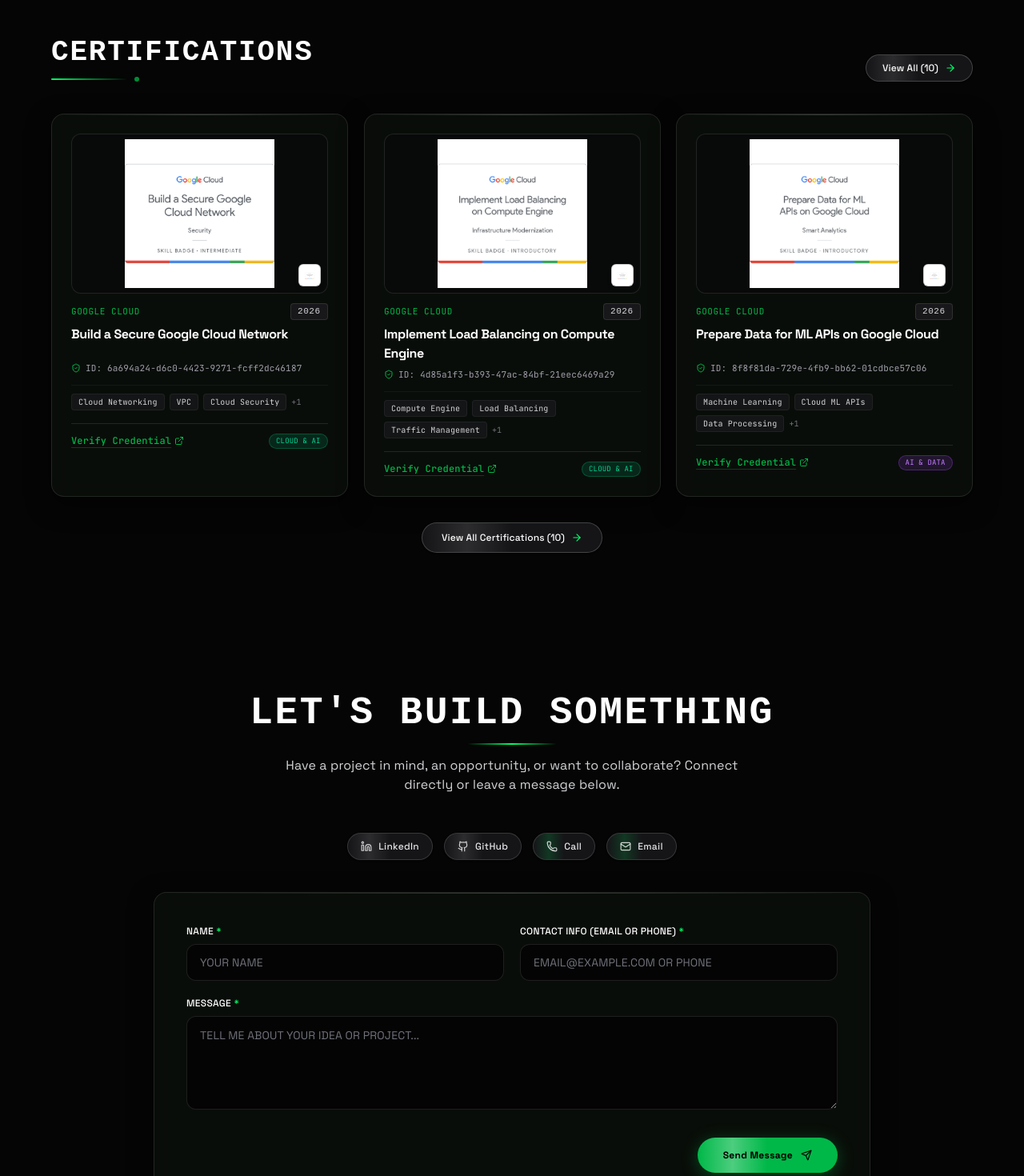
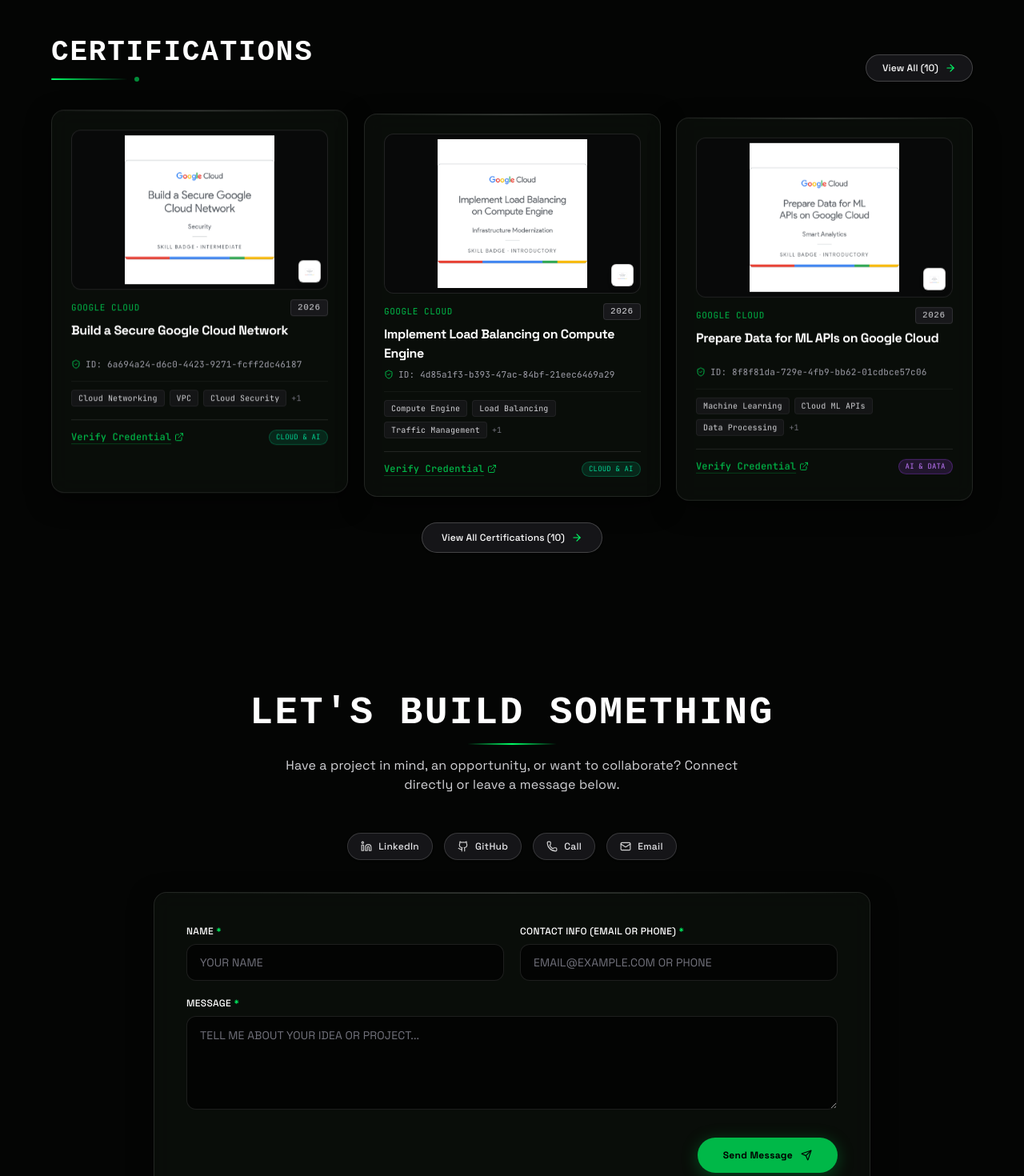
Before and after one commit to soutrikdutta/portfolio, a React (Vite) app: page / in a window 1280 px wide. Shown: the part 4120-5590 px from the top of the page at 80% size. Built offline with nearby package versions, Linux system fonts and the light colour scheme; a web font is replaced by a local one.

Commit message:
feat: Certifications, Contact with intact Google Docs webhook, and Footer

```diff
--- a/src/components/CertificationsPage.tsx
+++ b/src/components/CertificationsPage.tsx
@@ -45,7 +45,6 @@
             onClick={onBack}
             className="relative overflow-hidden inline-flex items-center gap-2 px-5 py-2.5 rounded-full bg-zinc-900/90 hover:bg-zinc-800 border border-white/15 hover:border-[#00b848]/60 text-xs font-space text-zinc-200 hover:text-white transition-all duration-300 group cursor-pointer shadow-sm hover:shadow-[0_0_15px_rgba(0,184,72,0.3)] hover:scale-105 active:scale-95 tracking-wide"
           >
-            <span className="pointer-events-none absolute inset-0 w-1/2 h-full bg-gradient-to-r from-transparent via-white/10 to-transparent animate-shimmer-sweep" />
             <ArrowLeft className="w-4 h-4 text-[#00ff66] relative z-10 group-hover:-translate-x-1 transition-transform" />
             <span className="relative z-10 font-medium">Return to Portfolio</span>
           </button>
@@ -265,7 +264,7 @@
         <FullscreenLightbox
           isOpen={!!fullscreenCert}
           onClose={() => setFullscreenCert(null)}
-          images={[fullscreenCert.certificateUrl || fullscreenCert.imageUrl]}
+          images={[fullscreenCert.certificateUrl || fullscreenCert.imageUrl || '']}
           title={fullscreenCert.title}
           subtitle={`${fullscreenCert.issuer} · Credential ID: ${fullscreenCert.credentialId}`}
           verifyUrl={fullscreenCert.verifyUrl}
--- a/src/components/CertificationsSection.tsx
+++ b/src/components/CertificationsSection.tsx
@@ -1,10 +1,11 @@
-import React, { useState, useEffect } from 'react';
-import { motion, AnimatePresence } from 'motion/react';
+import React, { useState, useEffect, useRef } from 'react';
+import { motion, AnimatePresence, useScroll, useSpring, useTransform } from 'motion/react';
 import { ArrowRight, ExternalLink, ShieldCheck, ArrowUpRight, X, Maximize2 } from 'lucide-react';
 import { FluxCard } from './FluxCard';
 import { GlyphDecryptText } from './GlyphDecryptText';
 import { FullscreenLightbox } from './FullscreenLightbox';
 import { PORTFOLIO_DATA, Certification } from '../data/portfolioData';
+import { useScrollDirection } from '../hooks/useScrollAnimation';
 
 interface CertificationsSectionProps {
   onViewAllCertifications: () => void;
@@ -17,6 +18,20 @@
   const previewCerts = certifications.slice(0, 3);
   const [selectedCert, setSelectedCert] = useState<Certification | null>(null);
   const [fullscreenCert, setFullscreenCert] = useState<Certification | null>(null);
+
+  const sectionRef = useRef<HTMLDivElement>(null);
+  const direction = useScrollDirection();
+
+  // Continuous bi-directional scroll parallax
+  const { scrollYProgress } = useScroll({
+    target: sectionRef,
+    offset: ['start end', 'end start'],
+  });
+  const smoothProgress = useSpring(scrollYProgress, { stiffness: 180, damping: 26 });
+  const cert1Float = useTransform(smoothProgress, [0, 1], [-10, 10]);
+  const cert3Float = useTransform(smoothProgress, [0, 1], [10, -10]);
+
+  const offset = direction === 'down' ? 30 : -30;
 
   // Safely ensure body scroll is unlocked whenever modals close
   useEffect(() => {
@@ -38,13 +53,13 @@
   }, [selectedCert]);
 
   return (
-    <section id="certifications" className="py-20 px-6 relative">
+    <section ref={sectionRef} id="certifications" className="py-20 px-6 relative">
       <div className="max-w-6xl mx-auto">
         {/* Section Header */}
         <motion.div
-          initial={{ opacity: 0, y: 24 }}
+          initial={{ opacity: 0, y: offset }}
           whileInView={{ opacity: 1, y: 0 }}
-          viewport={{ once: false, amount: 0.15 }}
+          viewport={{ once: false, amount: 0.1 }}
           transition={{ duration: 0.6, ease: [0.16, 1, 0.3, 1] }}
           className="flex flex-col sm:flex-row sm:items-end justify-between gap-4 mb-10"
         >
@@ -69,22 +84,22 @@
             onClick={onViewAllCertifications}
             className="relative overflow-hidden px-4 sm:px-5 py-2 rounded-full bg-zinc-900/90 hover:bg-zinc-800 border border-white/20 hover:border-[#00b848]/60 hover:text-[#00ff66] text-white text-xs font-space font-medium flex items-center gap-2 transition-all duration-300 self-start sm:self-auto group cursor-pointer shadow-sm hover:shadow-[0_0_20px_rgba(0,184,72,0.25)] hover:scale-105 active:scale-95"
           >
-            <span className="pointer-events-none absolute inset-0 w-1/2 h-full bg-gradient-to-r from-transparent via-white/10 to-transparent animate-shimmer-sweep" />
             <span className="relative z-10">View All ({certifications.length})</span>
             <ArrowRight className="w-3.5 h-3.5 relative z-10 group-hover:translate-x-1 text-[#00ff66] transition-transform" />
           </button>
         </motion.div>
 
-        {/* Compact Cards Grid for 3 certifications max */}
+        {/* Compact Cards Grid for 3 certifications max with Bi-directional Float */}
         <div className="grid grid-cols-1 sm:grid-cols-2 lg:grid-cols-3 gap-4 sm:gap-5">
           {previewCerts.map((cert, idx) => (
             <motion.div
               key={cert.id}
-              initial={{ opacity: 0, y: 20 }}
-              whileInView={{ opacity: 1, y: 0 }}
-              whileHover={{ y: -5, transition: { duration: 0.2, ease: 'easeOut' } }}
-              viewport={{ once: false, amount: 0.08 }}
-              transition={{ duration: 0.5, delay: idx * 0.08, ease: [0.22, 1, 0.36, 1] }}
+              style={{ y: idx === 0 ? cert1Float : idx === 2 ? cert3Float : undefined }}
+              initial={{ opacity: 0, y: offset, rotate: idx === 0 ? -1.5 : idx === 2 ? 1.5 : 0, scale: 0.96 }}
+              whileInView={{ opacity: 1, y: 0, rotate: 0, scale: 1 }}
+              whileHover={{ y: -5, scale: 1.02, transition: { type: 'spring', stiffness: 300, damping: 20 } }}
+              viewport={{ once: false, amount: 0.1 }}
+              transition={{ duration: 0.65, delay: idx * 0.1, ease: [0.16, 1, 0.3, 1] }}
               className="flex transform-gpu will-change-transform"
             >
               <FluxCard className="p-4 w-full flex flex-col justify-between border-white/10 hover:border-white/25 hover:shadow-[0_10px_35px_rgba(0,184,72,0.12)] group transition-all">
@@ -190,7 +205,6 @@
             onClick={onViewAllCertifications}
             className="relative overflow-hidden inline-flex items-center gap-2 px-6 py-2.5 rounded-full bg-zinc-900/90 hover:bg-zinc-800 border border-white/20 hover:border-[#00b848]/60 hover:text-[#00ff66] text-white text-xs font-space font-medium transition-all duration-300 group cursor-pointer shadow-sm hover:shadow-[0_0_20px_rgba(0,184,72,0.25)] hover:scale-105 active:scale-95"
           >
-            <span className="pointer-events-none absolute inset-0 w-1/2 h-full bg-gradient-to-r from-transparent via-white/10 to-transparent animate-shimmer-sweep" />
             <span className="relative z-10">View All Certifications ({certifications.length})</span>
             <ArrowRight className="w-3.5 h-3.5 relative z-10 text-[#00ff66] group-hover:translate-x-1 transition-transform" />
           </button>
@@ -293,7 +307,7 @@
         <FullscreenLightbox
           isOpen={!!fullscreenCert}
           onClose={() => setFullscreenCert(null)}
-          images={[fullscreenCert.certificateUrl || fullscreenCert.imageUrl]}
+          images={[fullscreenCert.certificateUrl || fullscreenCert.imageUrl || '']}
           title={fullscreenCert.title}
           subtitle={`${fullscreenCert.issuer} · Credential ID: ${fullscreenCert.credentialId}`}
           verifyUrl={fullscreenCert.verifyUrl}
--- a/src/components/ContactSection.tsx
+++ b/src/components/ContactSection.tsx
@@ -4,9 +4,12 @@
 import { FluxCard } from './FluxCard';
 import { GlyphDecryptText } from './GlyphDecryptText';
 import { PORTFOLIO_DATA } from '../data/portfolioData';
+import { useScrollDirection } from '../hooks/useScrollAnimation';
 
 export const ContactSection: React.FC = () => {
   const { profile } = PORTFOLIO_DATA;
+  const direction = useScrollDirection();
+  const offset = direction === 'down' ? 26 : -26;
 
   const [name, setName] = useState('');
   const [contactInfo, setContactInfo] = useState('');
@@ -136,9 +139,9 @@
       <div className="max-w-4xl mx-auto">
         {/* Section Header */}
         <motion.div
-          initial={{ opacity: 0, y: 28 }}
+          initial={{ opacity: 0, y: offset }}
           whileInView={{ opacity: 1, y: 0 }}
-          viewport={{ once: false, amount: 0.15 }}
+          viewport={{ once: false, amount: 0.1 }}
           transition={{ duration: 0.6, ease: [0.16, 1, 0.3, 1] }}
           className="text-center mb-12"
         >
@@ -162,7 +165,7 @@
 
         {/* Small Channel Buttons: LinkedIn, GitHub, Call, Email */}
         <motion.div
-          initial={{ opacity: 0, y: 20 }}
+          initial={{ opacity: 0, y: offset * 0.7 }}
           whileInView={{ opacity: 1, y: 0 }}
           viewport={{ once: false, amount: 0.08 }}
           transition={{ duration: 0.5, delay: 0.06, ease: [0.22, 1, 0.36, 1] }}
@@ -175,7 +178,6 @@
             className="relative overflow-hidden inline-flex items-center gap-2 px-4 py-2 rounded-full bg-zinc-900/90 hover:bg-zinc-800 border border-white/15 hover:border-[#00b848]/60 text-xs font-space text-zinc-200 hover:text-white transition-all duration-300 shadow-sm hover:shadow-[0_0_15px_rgba(0,184,72,0.3)] hover:scale-105 active:scale-95 group tracking-wide"
             title="Open LinkedIn Profile"
           >
-            <span className="pointer-events-none absolute inset-0 w-1/2 h-full bg-gradient-to-r from-transparent via-white/10 to-transparent animate-shimmer-sweep" />
             <Linkedin className="w-3.5 h-3.5 relative z-10 text-white/80 group-hover:text-[#00ff66] transition-colors" />
             <span className="relative z-10 font-medium">LinkedIn</span>
           </a>
@@ -187,7 +189,6 @@
             className="relative overflow-hidden inline-flex items-center gap-2 px-4 py-2 rounded-full bg-zinc-900/90 hover:bg-zinc-800 border border-white/15 hover:border-[#00b848]/60 text-xs font-space text-zinc-200 hover:text-white transition-all duration-300 shadow-sm hover:shadow-[0_0_15px_rgba(0,184,72,0.3)] hover:scale-105 active:scale-95 group tracking-wide"
             title="Open GitHub Profile"
           >
-            <span className="pointer-events-none absolute inset-0 w-1/2 h-full bg-gradient-to-r from-transparent via-white/10 to-transparent animate-shimmer-sweep" />
             <Github className="w-3.5 h-3.5 relative z-10 text-white/80 group-hover:text-[#00ff66] transition-colors" />
             <span className="relative z-10 font-medium">GitHub</span>
           </a>
@@ -197,7 +198,6 @@
             className="relative overflow-hidden inline-flex items-center gap-2 px-4 py-2 rounded-full bg-zinc-900/90 hover:bg-zinc-800 border border-white/15 hover:border-[#00b848]/60 text-xs font-space text-zinc-200 hover:text-white transition-all duration-300 shadow-sm hover:shadow-[0_0_15px_rgba(0,184,72,0.3)] hover:scale-105 active:scale-95 group cursor-pointer tracking-wide"
             title="Call Soutrik (+91 89022 81688)"
           >
-            <span className="pointer-events-none absolute inset-0 w-1/2 h-full bg-gradient-to-r from-transparent via-[#00ff66]/15 to-transparent animate-shimmer-sweep" />
             <Phone className="w-3.5 h-3.5 relative z-10 text-white/80 group-hover:text-[#00ff66] transition-colors" />
             <span className="relative z-10 font-medium">Call</span>
           </a>
@@ -207,7 +207,6 @@
             className="relative overflow-hidden inline-flex items-center gap-2 px-4 py-2 rounded-full bg-zinc-900/90 hover:bg-zinc-800 border border-white/15 hover:border-[#00b848]/60 text-xs font-space text-zinc-200 hover:text-white transition-all duration-300 shadow-sm hover:shadow-[0_0_15px_rgba(0,184,72,0.3)] hover:scale-105 active:scale-95 group cursor-pointer tracking-wide"
             title="Send Email via Gmail / Mail App"
           >
-            <span className="pointer-events-none absolute inset-0 w-1/2 h-full bg-gradient-to-r from-transparent via-[#00ff66]/15 to-transparent animate-shimmer-sweep" />
             <Mail className="w-3.5 h-3.5 relative z-10 text-white/80 group-hover:text-[#00ff66] transition-colors" />
             <span className="relative z-10 font-medium">Email</span>
           </button>
@@ -215,7 +214,7 @@
 
         {/* Message Box */}
         <motion.div
-          initial={{ opacity: 0, y: 20 }}
+          initial={{ opacity: 0, y: offset }}
           whileInView={{ opacity: 1, y: 0 }}
           viewport={{ once: false, amount: 0.08 }}
           transition={{ duration: 0.5, delay: 0.08, ease: [0.22, 1, 0.36, 1] }}
@@ -329,7 +328,6 @@
                       }}
                       className="relative overflow-hidden px-6 py-2.5 rounded-full bg-[#00b848] hover:bg-[#00c853] text-xs font-semibold text-black transition-all duration-300 cursor-pointer shadow-md hover:scale-105 active:scale-95 font-space tracking-wide"
                     >
-                      <span className="pointer-events-none absolute inset-0 w-1/2 h-full bg-gradient-to-r from-transparent via-white/25 to-transparent animate-shimmer-sweep" />
                       <span className="relative z-10">Send Another Message</span>
                     </button>
                     <a
@@ -431,7 +429,6 @@
                       disabled={isSubmitting}
                       className="relative overflow-hidden px-8 py-3.5 bg-[#00b848] hover:bg-[#00c853] disabled:opacity-50 text-black font-bold text-xs rounded-full transition-all duration-300 flex items-center gap-2.5 cursor-pointer shadow-[0_4px_20px_rgba(0,184,72,0.35)] hover:shadow-[0_4px_30px_rgba(0,184,72,0.6)] hover:scale-105 active:scale-95 font-space tracking-wide group"
                     >
-                      <span className="pointer-events-none absolute inset-0 w-1/2 h-full bg-gradient-to-r from-transparent via-white/30 to-transparent animate-shimmer-sweep" />
                       {isSubmitting ? (
                         <span className="relative z-10">Sending...</span>
                       ) : (
```
Also changed, not shown: src/components/Footer.tsx (+6 -2 lines).
